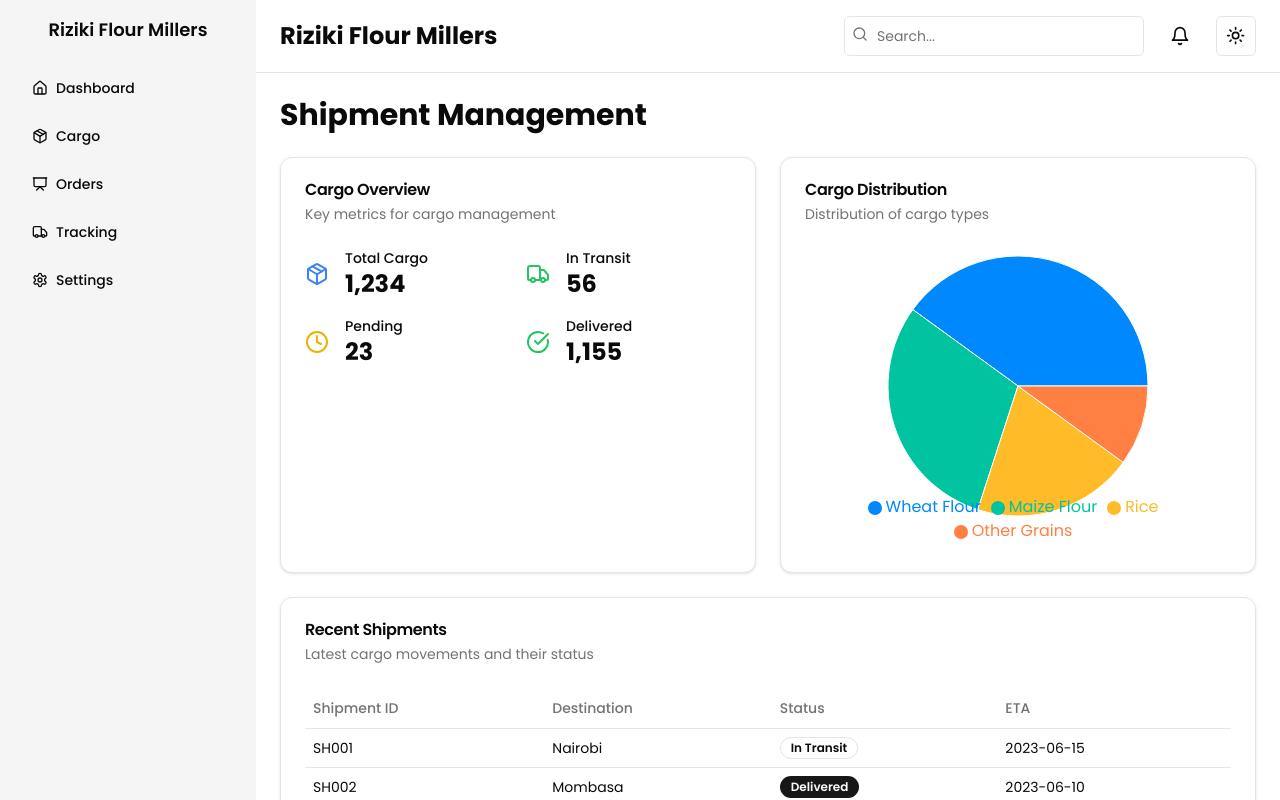
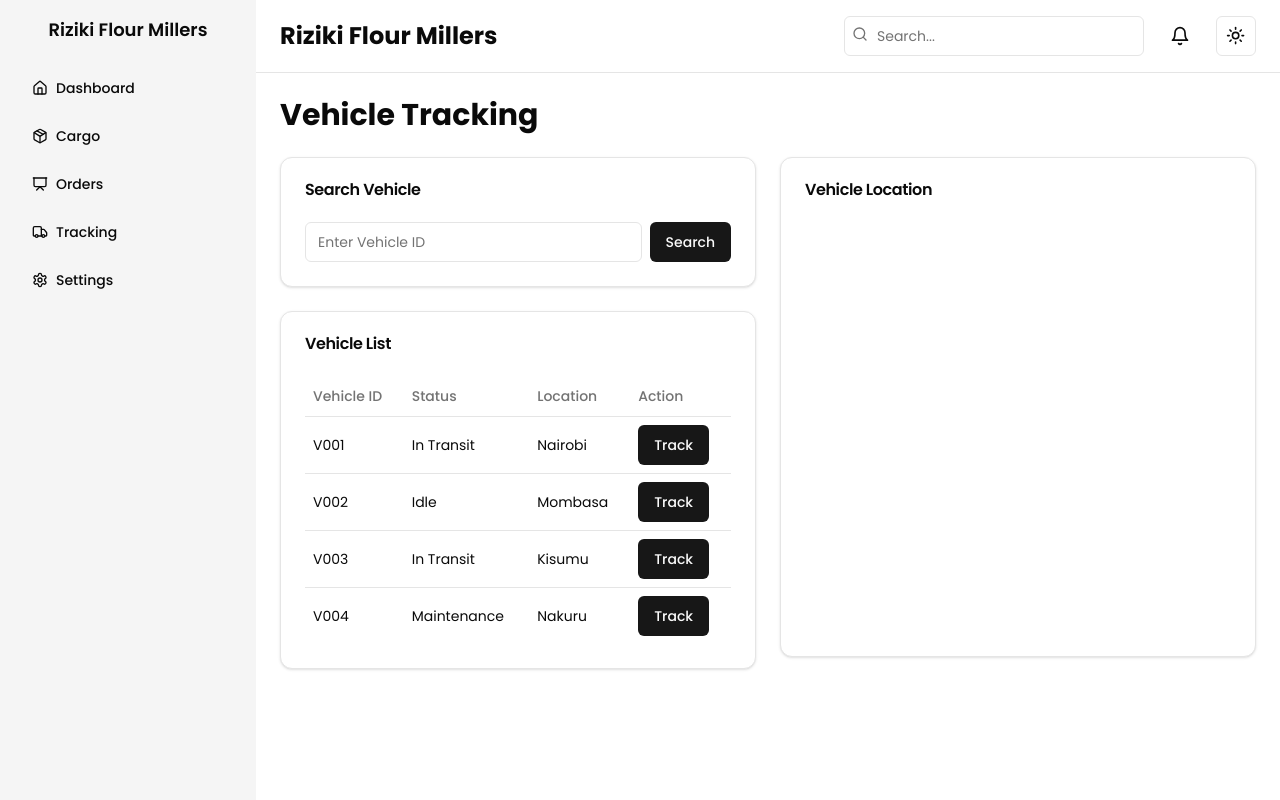
Before and after one commit to NoelOsiro/rizikifrontend, a Next.js app: page /tracking/vehicles in a window 1280 px wide. Built offline with nearby package versions, Linux system fonts and the light colour scheme.

Commit message:
tracking pages

```diff
--- a/components/Shipment/ShipmentPage.tsx
+++ b/components/Shipment/ShipmentPage.tsx
@@ -1,22 +1,34 @@
-import React from 'react'
-import { CargoOverview } from '@/components/Cargo/cargo-overview'
-import { CargoDistribution } from '@/components/Cargo/cargo-distribution'
-import { RecentShipments } from '@/components/Cargo/RecentShipments'
-import { CargoTrends } from '@/components/Cargo/cargo-trends'
+'use client'
+
+import React, { useState } from 'react'
+import { ShipmentMap } from '@/components/Shipment/shipment-map'
+import { ShipmentList } from '@/components/Shipment/shipment-list'
+import { ShipmentSearch } from '@/components/Shipment/shipment-search'
+
+interface Shipment {
+    id: string;
+    lat: number;
+    lng: number;
+    status: string;
+    destination: string;
+    }
 
 const ShipmentPage = () => {
+  const [selectedShipment, setSelectedShipment] = useState<Shipment|null>(null)
+
+  const handleSelectShipment = (shipment:Shipment) => {
+    setSelectedShipment(shipment)
+  }
+
   return (
     <main className="flex-1 overflow-y-auto p-6">
-      <h2 className="text-3xl font-bold mb-6">Shipment Management</h2>
+      <h2 className="text-3xl font-bold mb-6">Shipment Tracking</h2>
       <div className="grid gap-6 md:grid-cols-2">
-        <CargoOverview />
-        <CargoDistribution />
-      </div>
-      <div className="mt-6">
-        <RecentShipments />
-      </div>
-      <div className="mt-6">
-        <CargoTrends />
+        <div>
+          <ShipmentSearch onSelect={handleSelectShipment} />
+          <ShipmentList onSelect={handleSelectShipment} />
+        </div>
+        {selectedShipment && <ShipmentMap selectedShipment={selectedShipment} />}
       </div>
     </main>
   )
--- /dev/null
+++ b/components/Shipment/shipment-list.tsx
@@ -0,0 +1,57 @@
+import React from 'react'
+import { Card, CardContent, CardHeader, CardTitle } from '@/components/ui/card'
+import { Table, TableBody, TableCell, TableHead, TableHeader, TableRow } from '@/components/ui/table'
+import { Button } from '@/components/ui/button'
+
+const shipments: Shipment[] = [
+  { id: 'SH001', status: 'In Transit', destination: 'Nairobi', lat: -1.286389, lng: 36.817223 },
+  { id: 'SH002', status: 'Delivered', destination: 'Mombasa', lat: -4.043477, lng: 39.668206 },
+  { id: 'SH003', status: 'Processing', destination: 'Kisumu', lat: -0.091702, lng: 34.768024 },
+  { id: 'SH004', status: 'In Transit', destination: 'Nakuru', lat: -0.303099, lng: 36.080025 },
+]
+
+interface Shipment {
+    id: string;
+    lat: number;
+    lng: number;
+    status: string;
+    destination: string;
+    }
+
+interface ShipmentListProps {
+  onSelect: (shipment: Shipment) => void;
+}
+
+export const ShipmentList: React.FC<ShipmentListProps> = ({ onSelect }) => {
+  return (
+    <Card className="mt-6">
+      <CardHeader>
+        <CardTitle>Shipment List</CardTitle>
+      </CardHeader>
+      <CardContent>
+        <Table>
+          <TableHeader>
+            <TableRow>
+              <TableHead>Shipment ID</TableHead>
+              <TableHead>Status</TableHead>
+              <TableHead>Destination</TableHead>
+              <TableHead>Action</TableHead>
+            </TableRow>
+          </TableHeader>
+          <TableBody>
+            {shipments.map((shipment) => (
+              <TableRow key={shipment.id}>
+                <TableCell>{shipment.id}</TableCell>
+                <TableCell>{shipment.status}</TableCell>
+                <TableCell>{shipment.destination}</TableCell>
+                <TableCell>
+                  <Button onClick={() => onSelect(shipment)}>Track</Button>
+                </TableCell>
+              </TableRow>
+            ))}
+          </TableBody>
+        </Table>
+      </CardContent>
+    </Card>
+  )
+}
--- /dev/null
+++ b/components/Shipment/shipment-map.tsx
@@ -0,0 +1,39 @@
+'use client'
+
+import React from 'react'
+import { MapContainer, TileLayer, Marker, Popup } from 'react-leaflet'
+import 'leaflet/dist/leaflet.css'
+import { Card, CardContent, CardHeader, CardTitle } from '@/components/ui/card'
+
+interface Shipment {
+  id: string;
+  lat: number;
+  lng: number;
+  status: string;
+  destination: string;
+}
+
+export const ShipmentMap = ({ selectedShipment }: { selectedShipment: Shipment }) => {
+  const defaultPosition = [0.5141, 35.2728] // Center of Kenya
+
+  return (
+    <Card className="h-[500px]">
+      <CardHeader>
+        <CardTitle>Shipment Location</CardTitle>
+      </CardHeader>
+      <CardContent className="p-0">
+        <MapContainer>
+          <TileLayer url="https://{s}.tile.openstreetmap.org/{z}/{x}/{y}.png" />
+          {selectedShipment && (
+            <Marker position={[selectedShipment.lat, selectedShipment.lng]}>
+              <Popup>
+                Shipment ID: {selectedShipment.id}<br />
+                Status: {selectedShipment.status}
+              </Popup>
+            </Marker>
+          )}
+        </MapContainer>
+      </CardContent>
+    </Card>
+  )
+}
--- /dev/null
+++ b/components/Shipment/shipment-search.tsx
@@ -0,0 +1,34 @@
+import React from 'react'
+import { Card, CardContent, CardHeader, CardTitle } from '@/components/ui/card'
+import { Input } from '@/components/ui/input'
+import { Button } from '@/components/ui/button'
+
+interface ShipmentSearchProps {
+  onSelect: (shipment: { id: string, lat: number, lng: number, status: string,destination: string; }) => void;
+}
+
+export const ShipmentSearch: React.FC<ShipmentSearchProps> = ({ onSelect }) => {
+  const handleSubmit = (e: React.FormEvent<HTMLFormElement>) => {
+    e.preventDefault()
+    const shipmentId = (e.target as HTMLFormElement).shipmentId.value
+    // In a real application, you would fetch the shipment data here
+    onSelect({
+      id: shipmentId, lat: 0.5141, lng: 35.2728, status: 'In Transit',
+      destination: 'Kilifi'
+    })
+  }
+
+  return (
+    <Card>
+      <CardHeader>
+        <CardTitle>Search Shipment</CardTitle>
+      </CardHeader>
+      <CardContent>
+        <form onSubmit={handleSubmit} className="flex space-x-2">
+          <Input name="shipmentId" placeholder="Enter Shipment ID" />
+          <Button type="submit">Search</Button>
+        </form>
+      </CardContent>
+    </Card>
+  )
+}
--- a/components/Vehicles/VehiclesPage.tsx
+++ b/components/Vehicles/VehiclesPage.tsx
@@ -1,22 +1,33 @@
-import React from 'react'
-import { CargoOverview } from '@/components/Cargo/cargo-overview'
-import { CargoDistribution } from '@/components/Cargo/cargo-distribution'
-import { RecentShipments } from '@/components/Cargo/RecentShipments'
-import { CargoTrends } from '@/components/Cargo/cargo-trends'
+'use client'
+
+import React, { useState } from 'react'
+import { VehicleMap } from '@/components/Vehicles/vehicle-map'
+import { VehicleList } from '@/components/Vehicles/vehicle-list'
+import { VehicleSearch } from '@/components/Vehicles/vehicle-search'
+interface Vehicle {
+  id: string;
+  status: string;
+  location: string;
+  lat?: number;
+  lng?: number;
+}
 
 const VehiclesPage = () => {
+  const [selectedVehicle, setSelectedVehicle] = useState<Vehicle|null>(null)
+
+  const handleSelect = (vehicle:Vehicle) => {
+    setSelectedVehicle(vehicle)
+  }
+
   return (
     <main className="flex-1 overflow-y-auto p-6">
-      <h2 className="text-3xl font-bold mb-6">Shipment Management</h2>
+      <h2 className="text-3xl font-bold mb-6">Vehicle Tracking</h2>
       <div className="grid gap-6 md:grid-cols-2">
-        <CargoOverview />
-        <CargoDistribution />
-      </div>
-      <div className="mt-6">
-        <RecentShipments />
-      </div>
-      <div className="mt-6">
-        <CargoTrends />
+        <div>
+          <VehicleSearch onSelect={handleSelect} />
+          <VehicleList onSelect={handleSelect} />
+        </div>
+        <VehicleMap selectedVehicle={selectedVehicle} />
       </div>
     </main>
   )
--- /dev/null
+++ b/components/Vehicles/vehicle-list.tsx
@@ -0,0 +1,55 @@
+import React from 'react'
+import { Card, CardContent, CardHeader, CardTitle } from '@/components/ui/card'
+import { Table, TableBody, TableCell, TableHead, TableHeader, TableRow } from '@/components/ui/table'
+import { Button } from '@/components/ui/button'
+
+const vehicles = [
+  { id: 'V001', status: 'In Transit', location: 'Nairobi' },
+  { id: 'V002', status: 'Idle', location: 'Mombasa' },
+  { id: 'V003', status: 'In Transit', location: 'Kisumu' },
+  { id: 'V004', status: 'Maintenance', location: 'Nakuru' },
+]
+
+interface Vehicle {
+  id: string;
+  status: string;
+  location: string;
+}
+
+interface VehicleListProps {
+  onSelect: (vehicle: Vehicle) => void;
+}
+
+export const VehicleList: React.FC<VehicleListProps> = ({ onSelect }) => {
+  return (
+    <Card className="mt-6">
+      <CardHeader>
+        <CardTitle>Vehicle List</CardTitle>
+      </CardHeader>
+      <CardContent>
+        <Table>
+          <TableHeader>
+            <TableRow>
+              <TableHead>Vehicle ID</TableHead>
+              <TableHead>Status</TableHead>
+              <TableHead>Location</TableHead>
+              <TableHead>Action</TableHead>
+            </TableRow>
+          </TableHeader>
+          <TableBody>
+            {vehicles.map((vehicle) => (
+              <TableRow key={vehicle.id}>
+                <TableCell>{vehicle.id}</TableCell>
+                <TableCell>{vehicle.status}</TableCell>
+                <TableCell>{vehicle.location}</TableCell>
+                <TableCell>
+                  <Button onClick={() => onSelect(vehicle)}>Track</Button>
+                </TableCell>
+              </TableRow>
+            ))}
+          </TableBody>
+        </Table>
+      </CardContent>
+    </Card>
+  )
+}
--- /dev/null
+++ b/components/Vehicles/vehicle-map.tsx
@@ -0,0 +1,39 @@
+'use client'
+
+import React from 'react'
+import { MapContainer, TileLayer, Marker, Popup } from 'react-leaflet'
+import 'leaflet/dist/leaflet.css'
+import { Card, CardContent, CardHeader, CardTitle } from '@/components/ui/card'
+
+interface Vehicle {
+    id: string;
+    status: string;
+    location: string;
+    lat?: number;
+    lng?: number;
+  }
+
+export const VehicleMap = ({ selectedVehicle }: { selectedVehicle: Vehicle | null }) => {
+  const defaultPosition = [0.5141, 35.2728] // Center of Kenya
+
+  return (
+    <Card className="h-[500px]">
+      <CardHeader>
+        <CardTitle>Vehicle Location</CardTitle>
+      </CardHeader>
+      <CardContent className="p-0">
+        <MapContainer >
+          <TileLayer url="https://{s}.tile.openstreetmap.org/{z}/{x}/{y}.png" />
+          {selectedVehicle && (
+            <Marker position={[selectedVehicle.lat, selectedVehicle.lng]}>
+              <Popup>
+                Vehicle ID: {selectedVehicle.id}<br />
+                Status: {selectedVehicle.status}
+              </Popup>
+            </Marker>
+          )}
+        </MapContainer>
+      </CardContent>
+    </Card>
+  )
+}
--- /dev/null
+++ b/components/Vehicles/vehicle-search.tsx
@@ -0,0 +1,39 @@
+import React from 'react'
+import { Card, CardContent, CardHeader, CardTitle } from '@/components/ui/card'
+import { Input } from '@/components/ui/input'
+import { Button } from '@/components/ui/button'
+
+interface Vehicle {
+  id: string;
+  status: string;
+  location: string;
+  lat?: number;
+  lng?: number;
+}
+
+interface VehicleSearchProps {
+  onSelect: (vehicle: Vehicle) => void;
+}
+
+export const VehicleSearch: React.FC<VehicleSearchProps> = ({ onSelect }) => {
+  const handleSubmit = (e: React.FormEvent<HTMLFormElement>) => {
+    e.preventDefault()
+    const vehicleId = (e.target as HTMLFormElement).vehicleId.value
+    // In a real application, you would fetch the vehicle data here
+    onSelect({ id: vehicleId, lat: 0.5141, lng: 35.2728, status: 'In Transit', location: 'Unknown' })
+  }
+
+  return (
+    <Card>
+      <CardHeader>
+        <CardTitle>Search Vehicle</CardTitle>
+      </CardHeader>
+      <CardContent>
+        <form onSubmit={handleSubmit} className="flex space-x-2">
+          <Input name="vehicleId" placeholder="Enter Vehicle ID" />
+          <Button type="submit">Search</Button>
+        </form>
+      </CardContent>
+    </Card>
+  )
+}
--- a/package.json
+++ b/package.json
@@ -22,6 +22,7 @@
     "prettier": "^3.3.3",
     "react": "18.2.0",
     "react-dom": "18.2.0",
+    "react-leaflet": "^4.2.1",
     "recharts": "^2.13.3"
   },
   "devDependencies": {
```
Also changed, not shown: 1 other file (tests, documents, lock files or other folders).
